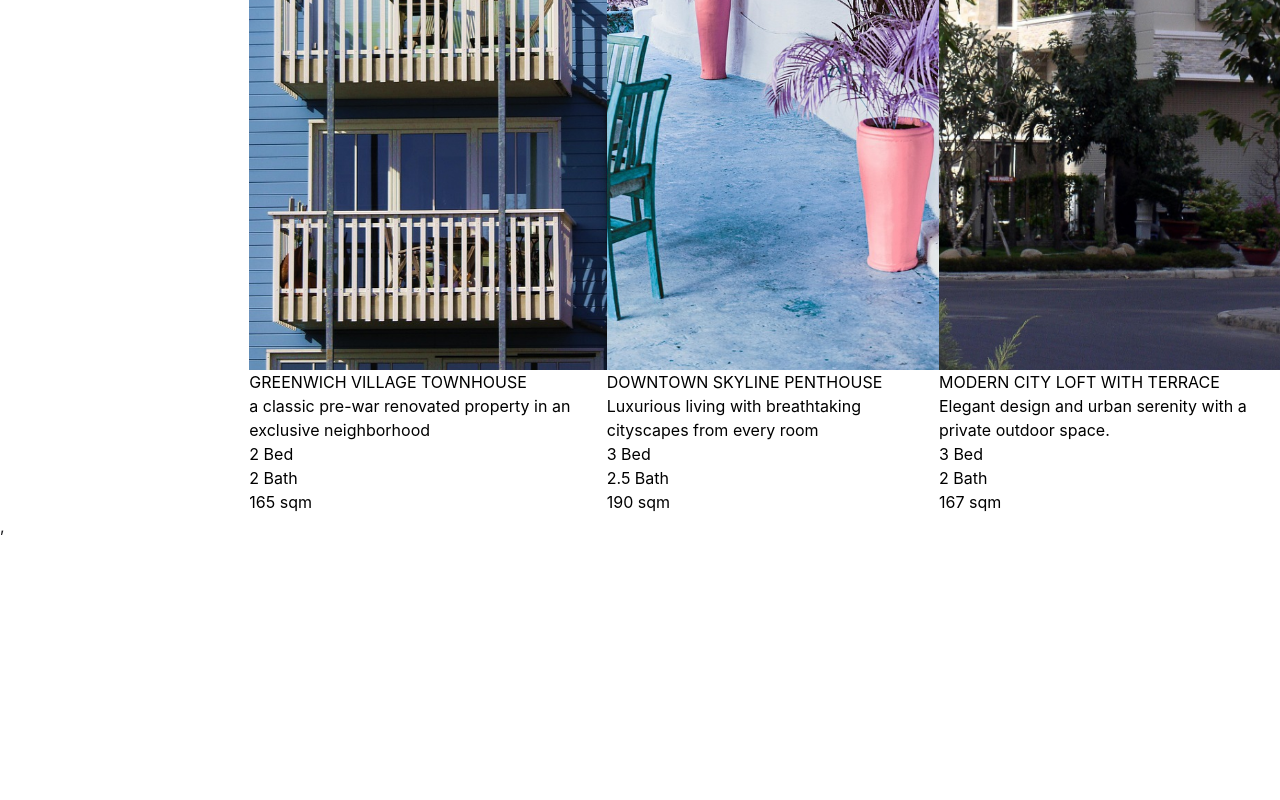
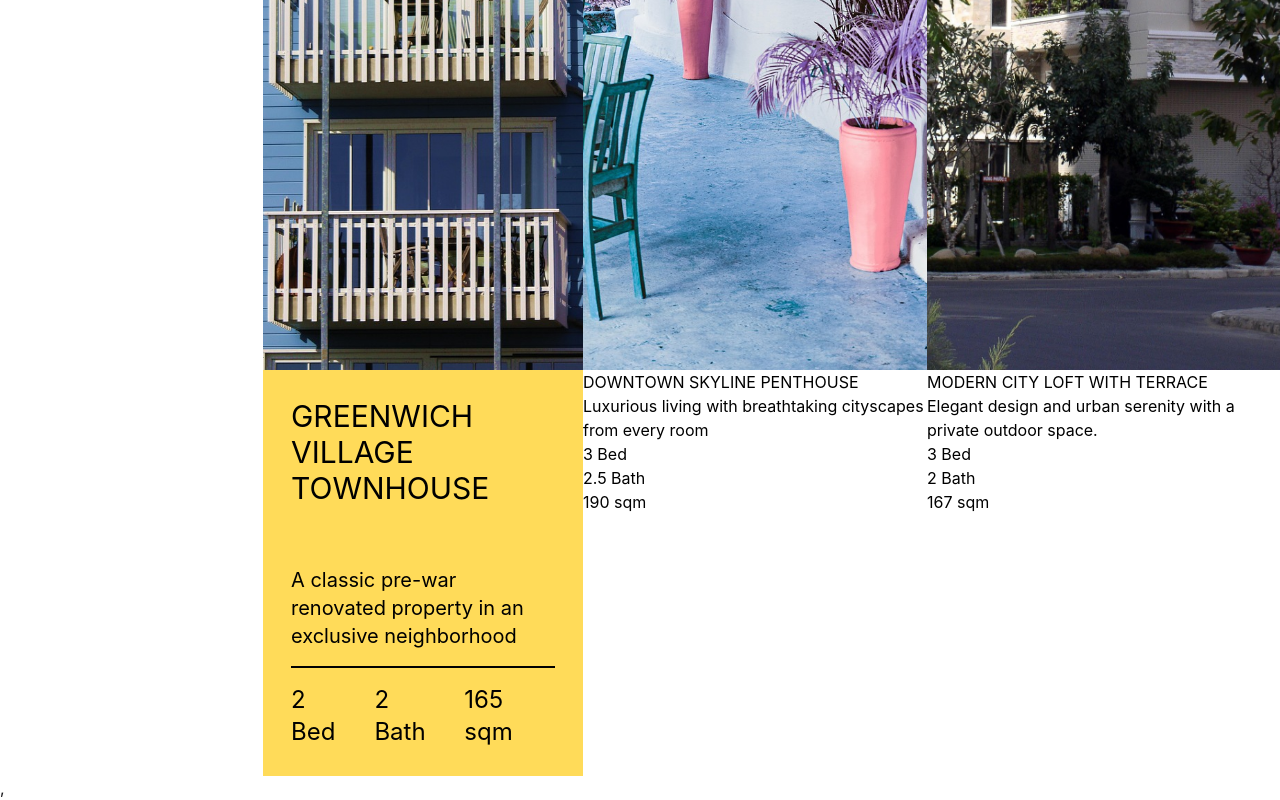
Before and after one commit to acquah-forever/my-realEstate, a React (Vite) app: page / in a window 1280 px wide. Shown: the part 5813-6613 px from the top of the page. Before the commit the page ends 6351 px from the top, so only its background shows below. Built offline with nearby package versions, Linux system fonts and the light colour scheme.

Commit message:
added opacity

```diff
--- a/src/components/RecentSales.jsx
+++ b/src/components/RecentSales.jsx
@@ -16,12 +16,16 @@ const RecentSales = () => {
             <div className='flex'>
                 <div>
                     <img className='w-98 h-221 object-cover' src={House1} alt='house1' />
-                    <h1>GREENWICH VILLAGE TOWNHOUSE</h1>
-                    <h2>a classic pre-war renovated property in an exclusive neighborhood</h2>
-                    <div></div>
-                    <h1>2 Bed</h1>
-                    <h1>2 Bath</h1>
-                    <h1>165 sqm</h1>
+                    <div className='bg-amber-300/80 p-7 w-80'>
+                        <h1 className='mb-15 text-3xl'>GREENWICH VILLAGE TOWNHOUSE</h1>
+                        <h2 className='mb-4 text-xl'>A classic pre-war renovated property in an exclusive neighborhood</h2>
+                        <div className='border-t-2 mb-4'></div>
+                        <div className='flex gap-5 text-2xl'>
+                            <h1>2 Bed</h1>
+                            <h1>2 Bath</h1>
+                            <h1>165 sqm</h1>
+                        </div>
+                    </div>
                 </div>
                 <div>
                     <img className='w-100 h-221 object-cover' src={House2} alt='house2' />
```
